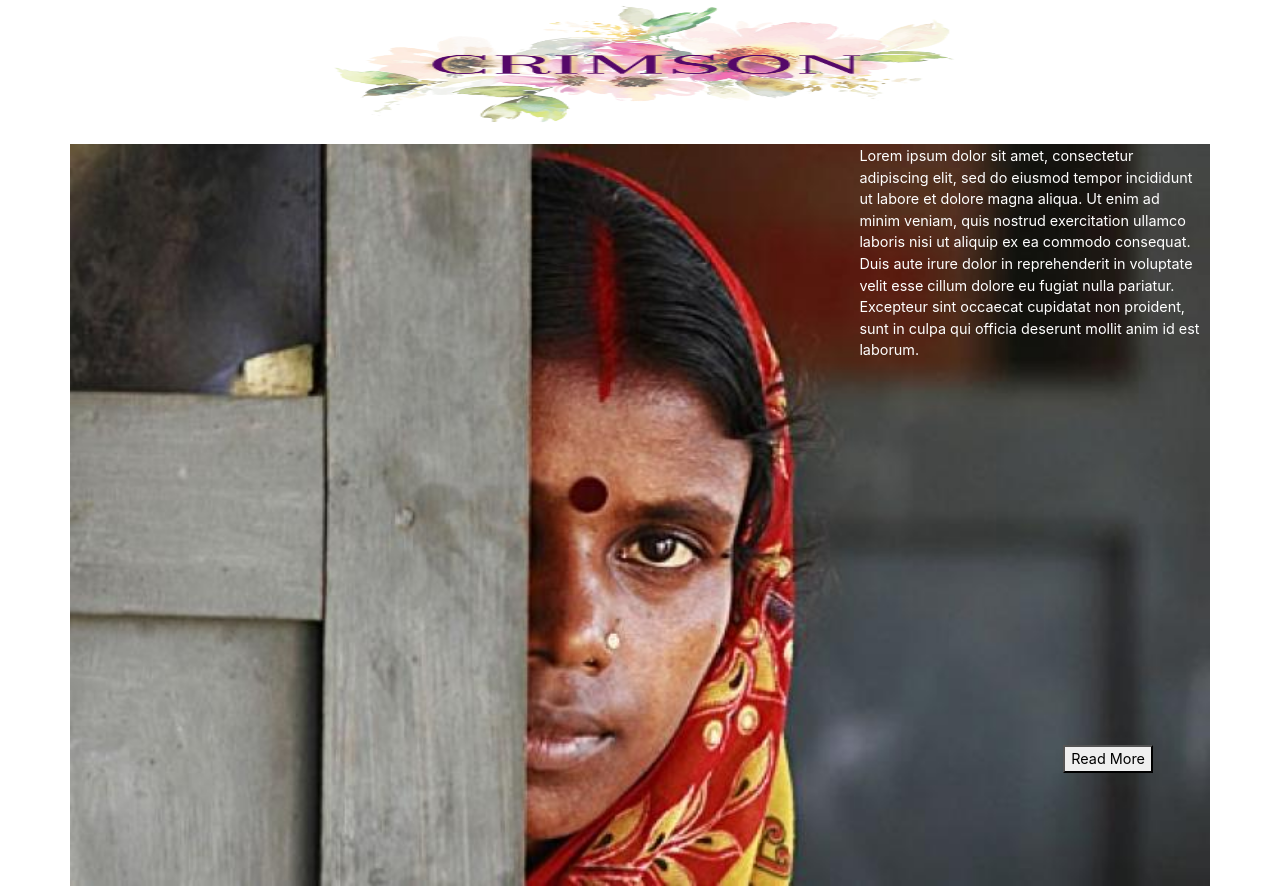
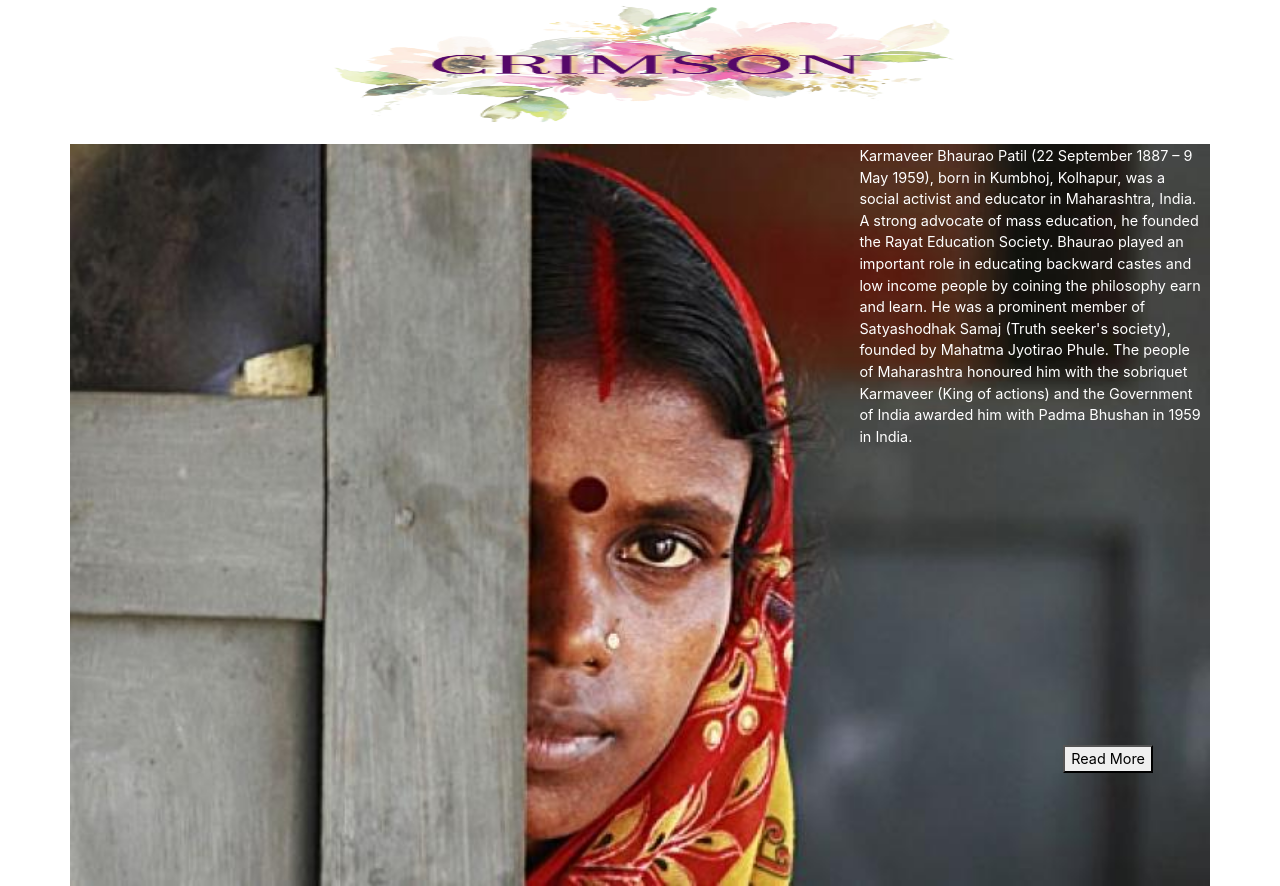
Before and after one commit to chinmay546/crimson, a plain HTML site: page index.html in a window 1280 px wide. Drawn offline with nearby package versions, Linux system fonts and the light colour scheme.

Commit message:
Update index.html

```diff
--- a/index.html
+++ b/index.html
@@ -21,7 +21,7 @@
         <img src="./shywoman.jpg" alt="Snow" style="width:100%;">
           <div class="overlay">
         <div   class="top-right">
-            <p> Lorem ipsum dolor sit amet, consectetur adipiscing elit, sed do eiusmod tempor incididunt ut labore et dolore magna aliqua. Ut enim ad minim veniam, quis nostrud exercitation ullamco laboris nisi ut aliquip ex ea commodo consequat. Duis aute irure dolor in reprehenderit in voluptate velit esse cillum dolore eu fugiat nulla pariatur. Excepteur sint occaecat cupidatat non proident, sunt in culpa qui officia deserunt mollit anim id est laborum. </p>
+            <p> Karmaveer Bhaurao Patil (22 September 1887 – 9 May 1959), born in Kumbhoj, Kolhapur, was a social activist and educator in Maharashtra, India. A strong advocate of mass education, he founded the Rayat Education Society. Bhaurao played an important role in educating backward castes and low income people by coining the philosophy earn and learn. He was a prominent member of Satyashodhak Samaj (Truth seeker's society), founded by Mahatma Jyotirao Phule. The people of Maharashtra honoured him with the sobriquet Karmaveer (King of actions) and the Government of India awarded him with Padma Bhushan in 1959 in India. </p>
         </div>
         <button class="r-btn" > Read More </button>
     </div>
```
